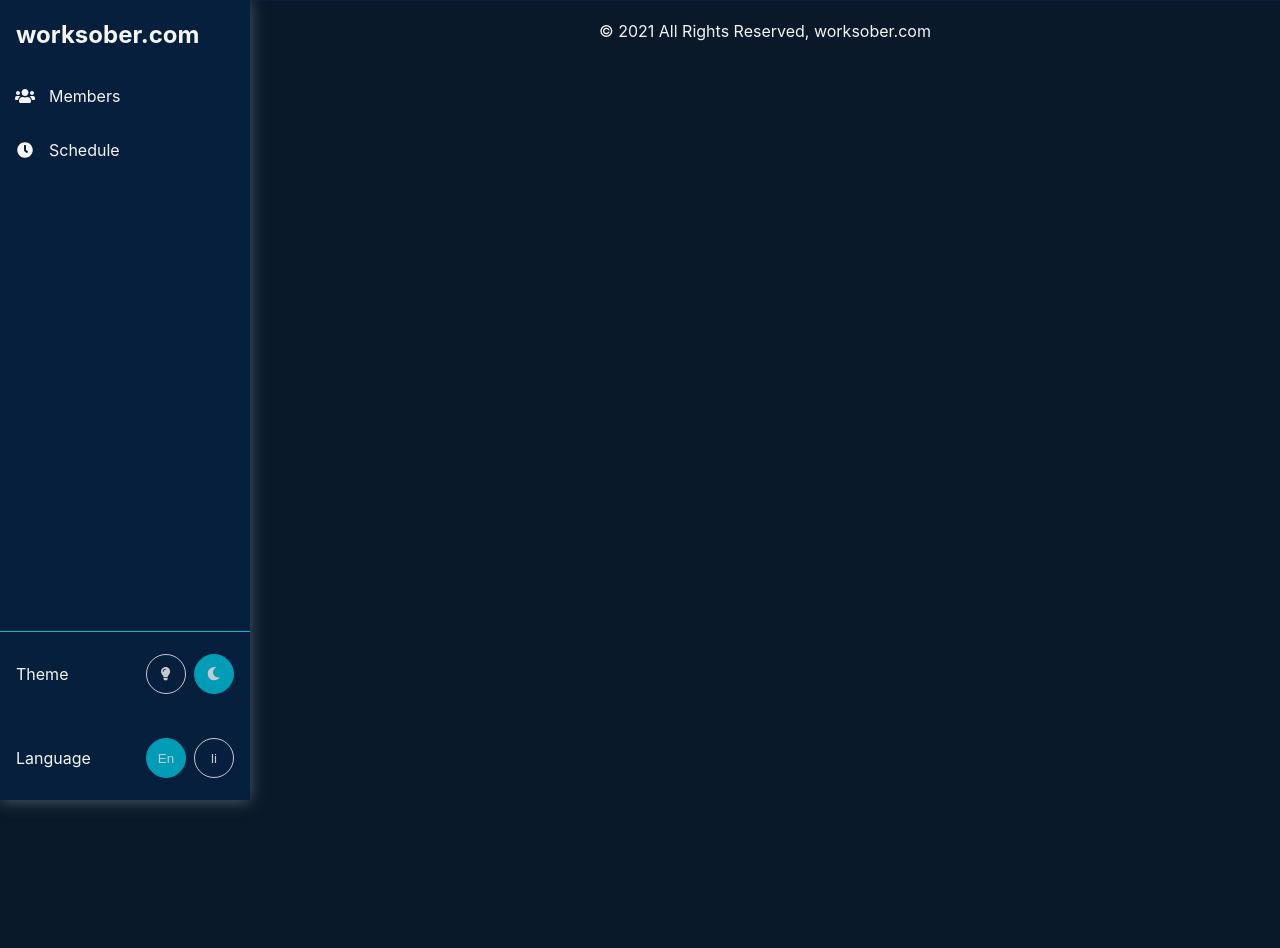
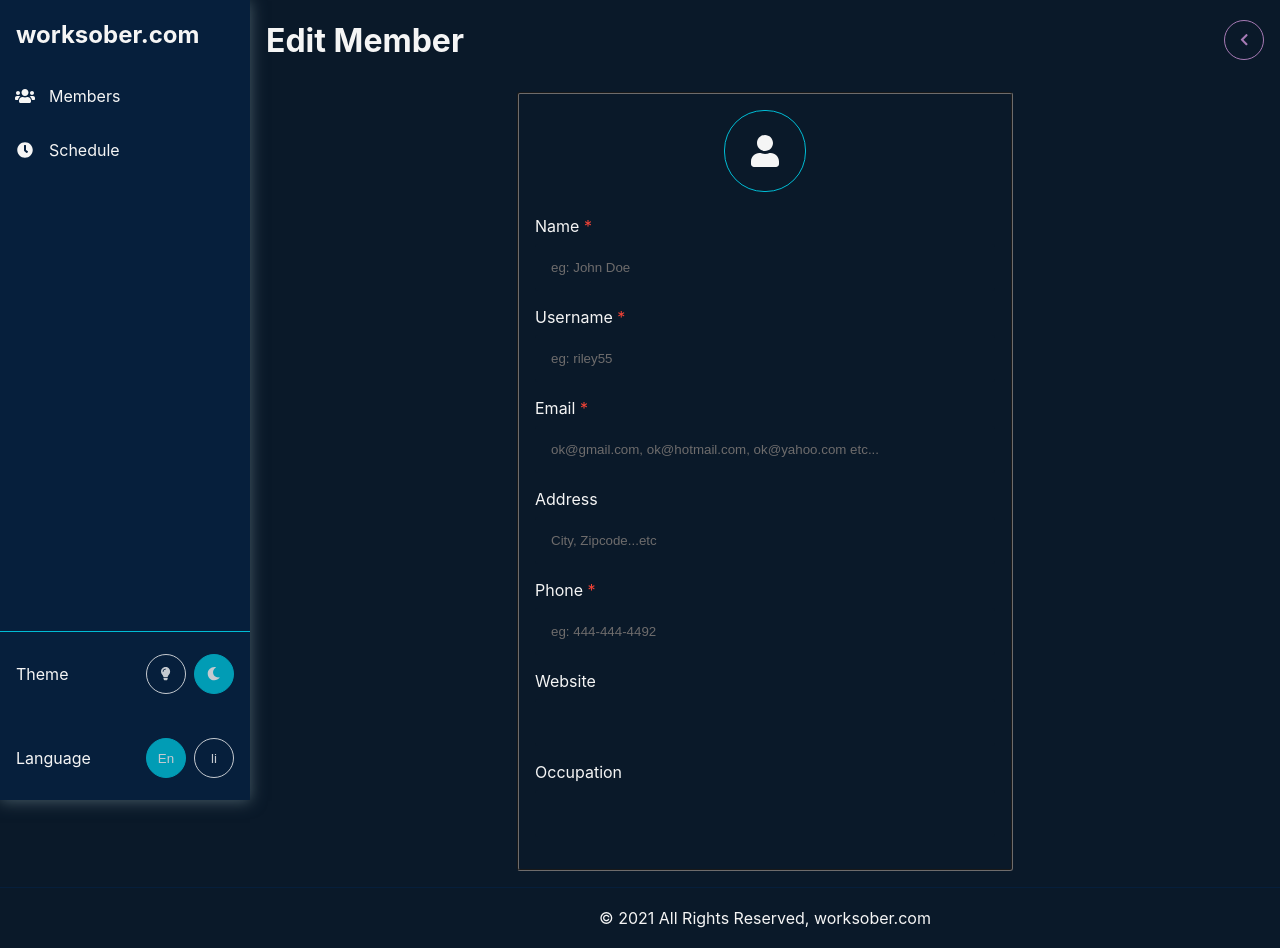
Before and after one commit to mp5maker/react-club-management, a React (Create React App) app in the folder frontend/: page /edit-member/1 in a window 1280 px wide. Before the commit the page ends 800 px from the top, so only its background shows below. Built offline with nearby package versions, Linux system fonts and the light colour scheme.

Commit message:
feat: completed routes for edit member and add member

```diff
--- a/frontend/src/App.tsx
+++ b/frontend/src/App.tsx
@@ -8,6 +8,7 @@ import routes from './constants/routes'
 import useLanguage from './hooks/useLanguage'
 import useTheme from './hooks/useTheme'
 import AddMember from './pages/add-member'
+import EditMember from './pages/edit-member'
 import Home from './pages/home'
 import Schedule from './pages/schedule'
 
@@ -35,6 +36,11 @@ const App = () => {
             component={AddMember}
             exact={true}
           />
+          <Route
+            path={routes.editMember.path}
+            component={EditMember}
+            exact={true}
+          />
         </Switch>
       </Router>
     </Body>
--- a/frontend/src/constants/routes.tsx
+++ b/frontend/src/constants/routes.tsx
@@ -15,6 +15,11 @@ const routes = {
     path: '/add-member',
     label: 'ADD_MEMBER',
   },
+  editMember: {
+    rawPath: '/edit-member',
+    path: '/edit-member/:id',
+    label: 'EDIT_MEMBER'
+  }
 }
 
 export default routes
--- a/frontend/src/locales/en.json
+++ b/frontend/src/locales/en.json
@@ -15,6 +15,7 @@
   "WEBSITE": "Website",
   "OCCUPATION": "Occupation",
   "ADD_MEMBER": "Add Member",
+  "EDIT_MEMBER": "Edit Member",
   "PLEASE_ENTER_YOU_NAME": "Please enter your name",
   "MEMBER_SUCCESSFULLY_DELETED": "Member successfully deleted"
 }
--- a/frontend/src/locales/lt.json
+++ b/frontend/src/locales/lt.json
@@ -15,6 +15,7 @@
   "WEBSITE": "Interneto svetainė",
   "OCCUPATION": "Okupacija",
   "ADD_MEMBER": "pridėti narį",
+  "EDIT_MEMBER": "redaguoti narį",
   "PLEASE_ENTER_YOUR_NAME": "įveskite savo vardą",
   "MEMBER_SUCCESSFULLY_DELETED": "narys sėkmingai ištrintas"
 }
--- /dev/null
+++ b/frontend/src/pages/edit-member/index.tsx
@@ -0,0 +1,40 @@
+import { faChevronLeft } from '@fortawesome/free-solid-svg-icons'
+import { FontAwesomeIcon } from '@fortawesome/react-fontawesome'
+import * as React from 'react'
+import { useHistory } from 'react-router'
+import Box from '../../components/box'
+import Button from '../../components/button'
+import Header from '../../components/header'
+import MemberForm from '../../forms/member'
+import useLanguage from '../../hooks/useLanguage'
+
+interface IEditMemberProps {}
+
+const EditMember: React.FC<IEditMemberProps> = (): JSX.Element => {
+  const { t } = useLanguage()
+  const history = useHistory()
+
+  const goBack = () => history.goBack()
+
+  return (
+    <Box className={'edit-member-page-container'}>
+      <Header
+        title={t('EDIT_MEMBER')}
+        right={
+          <Box className={'space-between'}>
+            <Button onClick={goBack} className={'circle-medium'}>
+              <FontAwesomeIcon icon={faChevronLeft} />
+            </Button>
+          </Box>
+        }
+      />
+      <Box className={'center'}>
+        <Box style={{ width: 500, padding: 'var(--medium)' }}>
+          <MemberForm />
+        </Box>
+      </Box>
+    </Box>
+  )
+}
+
+export default EditMember
--- a/frontend/src/pages/home/index.tsx
+++ b/frontend/src/pages/home/index.tsx
@@ -52,7 +52,8 @@ const Home: React.FC<IHomeProps> = (): JSX.Element => {
   }
 
   const editMember = ({ row }: { row: IMembers }) => {
-    console.log(row)
+    const id = get(row, 'id', '')
+    history.push(`${routes.editMember.rawPath}/${id}`)
   }
 
   const removeMember = ({ row }: { row: IMembers }) => {
```
